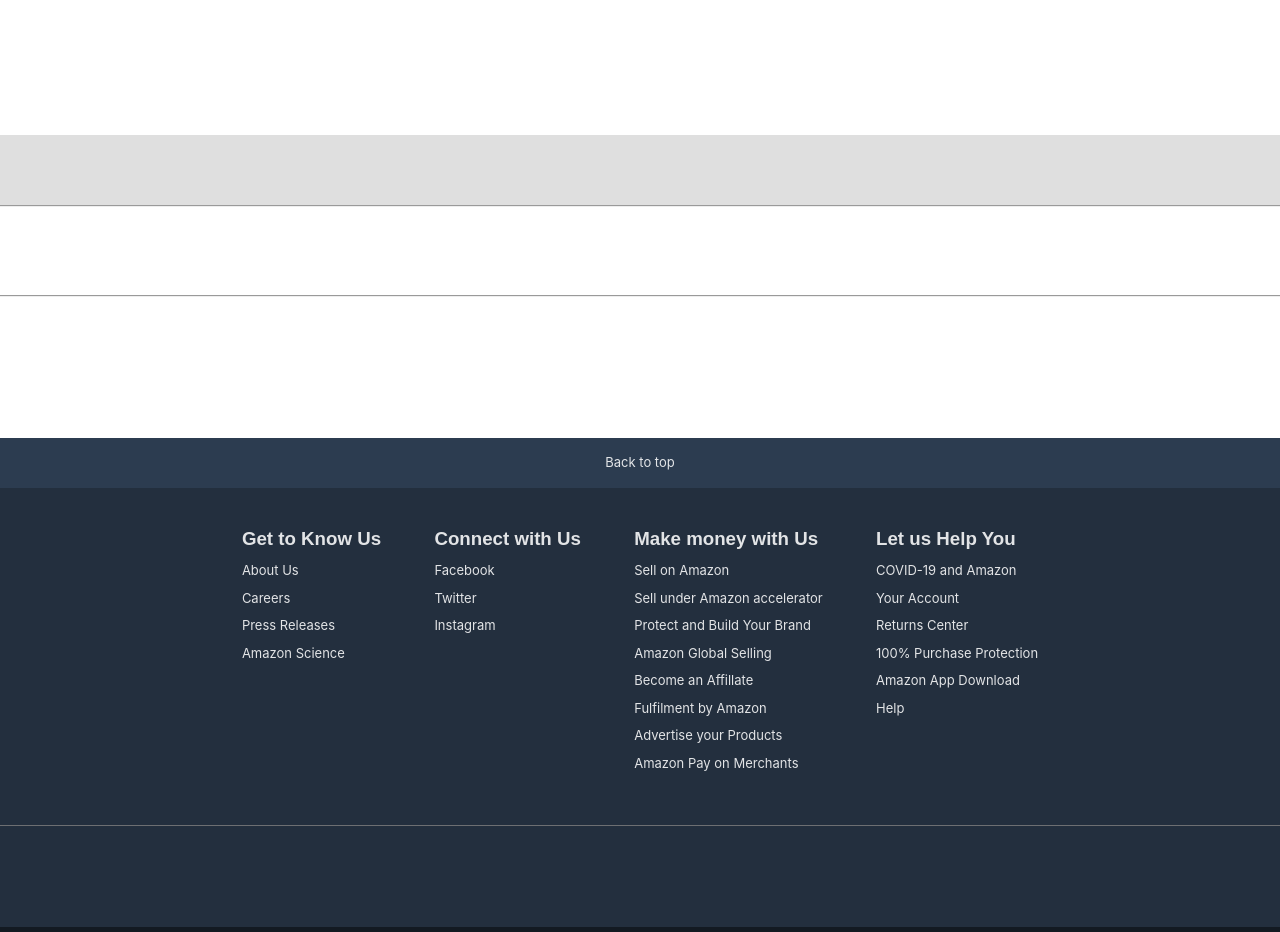
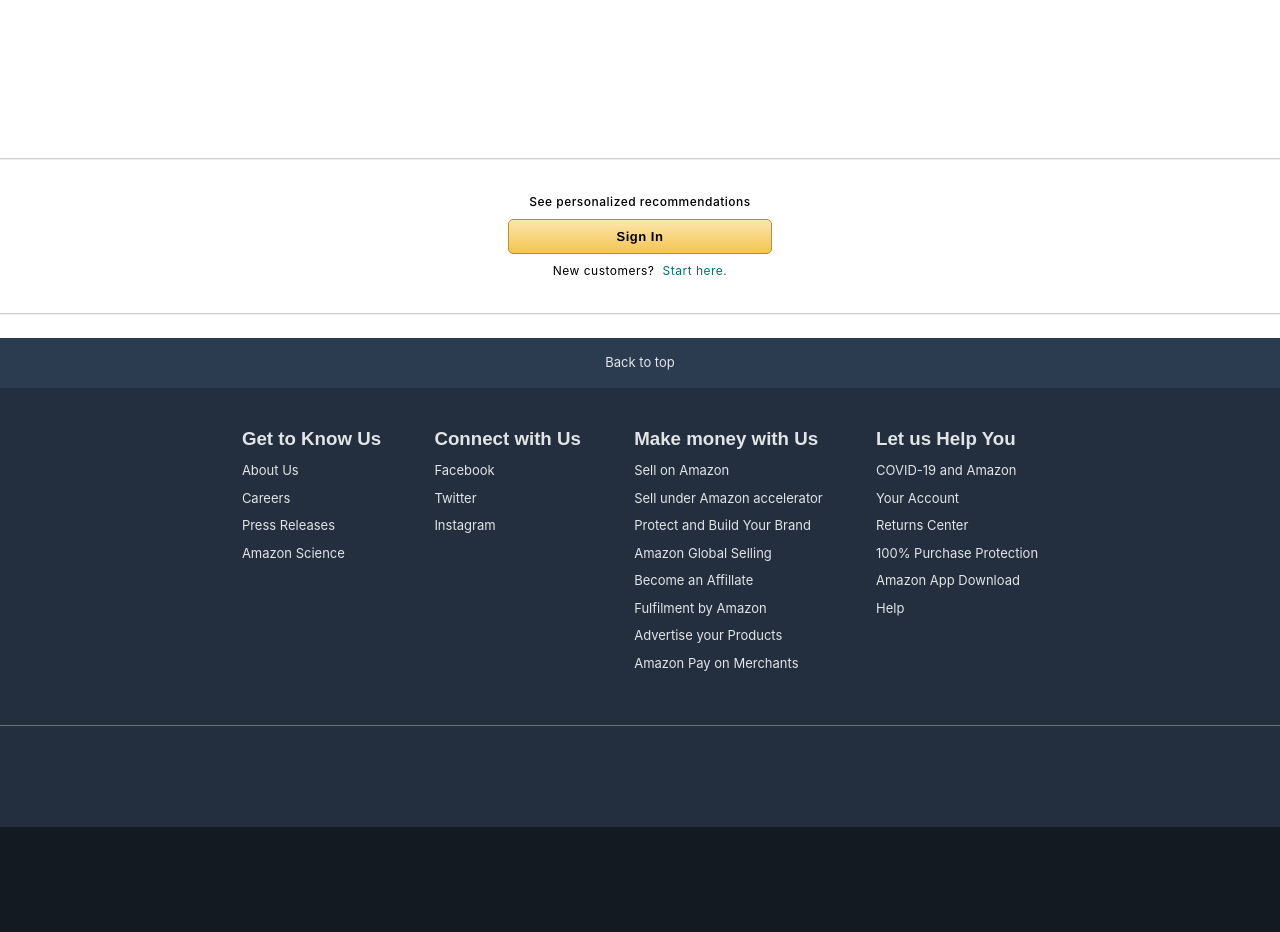
Before and after one commit to NihalSaran-GL/Amazon-clone, a React (Vite) app: page /product in a window 1280 px wide. Shown: the part 1020-1952 px from the top of the page. Built offline with nearby package versions, Linux system fonts and the light colour scheme.

Commit message:
Update FooterSignIn.css

```diff
--- a/src/Components/Footer/FooterSignIn/FooterSignIn.css
+++ b/src/Components/Footer/FooterSignIn/FooterSignIn.css
@@ -1,5 +1,58 @@
-.footerSignIn-container{
-    height: 233px;
+.footerSignIn-container {
+    display: flex;
+    flex-direction: column;
+    align-items: center;
+    height: 183px;
     background-color: white;
-    margin-top: 70px !important;
+    color: black;
+    padding: 10px 30px;
+    justify-content: space-around;
+    text-align: center;
+
+    div {
+        font-size: 12px;
+        margin: 8px;
+        font-weight: 500;
+        letter-spacing: 0.5px;
+
+        span {
+            font-weight: 400;
+            margin: 4px;
+        }
+
+        #span2 {
+            color: rgb(0, 113, 113);
+        }
+    }
+
+    hr {
+        width: 100%;
+        border-top: 1px solid rgb(209, 208, 208);
+    }
+
+    .mehrcontainer {
+        width: 280px;
+        height: 28px;
+        margin-bottom: 15px;
+        a{
+            text-decoration: none;
+        }
+    }
+
+    .amazonbutton {
+        display: flex;
+        align-items: center;
+        justify-content: center;
+        border-radius: 5px;
+        border: 1px solid #b79033;
+        background: linear-gradient(#fde7ae, #f3c451);
+        padding: 3px;
+    }
+
+    .amazonbutton span {
+        font-family: Helvetica, sans-serif;
+        color: black;
+        font-size: 13px;
+        font-weight: bold;
+    }
 }
```
